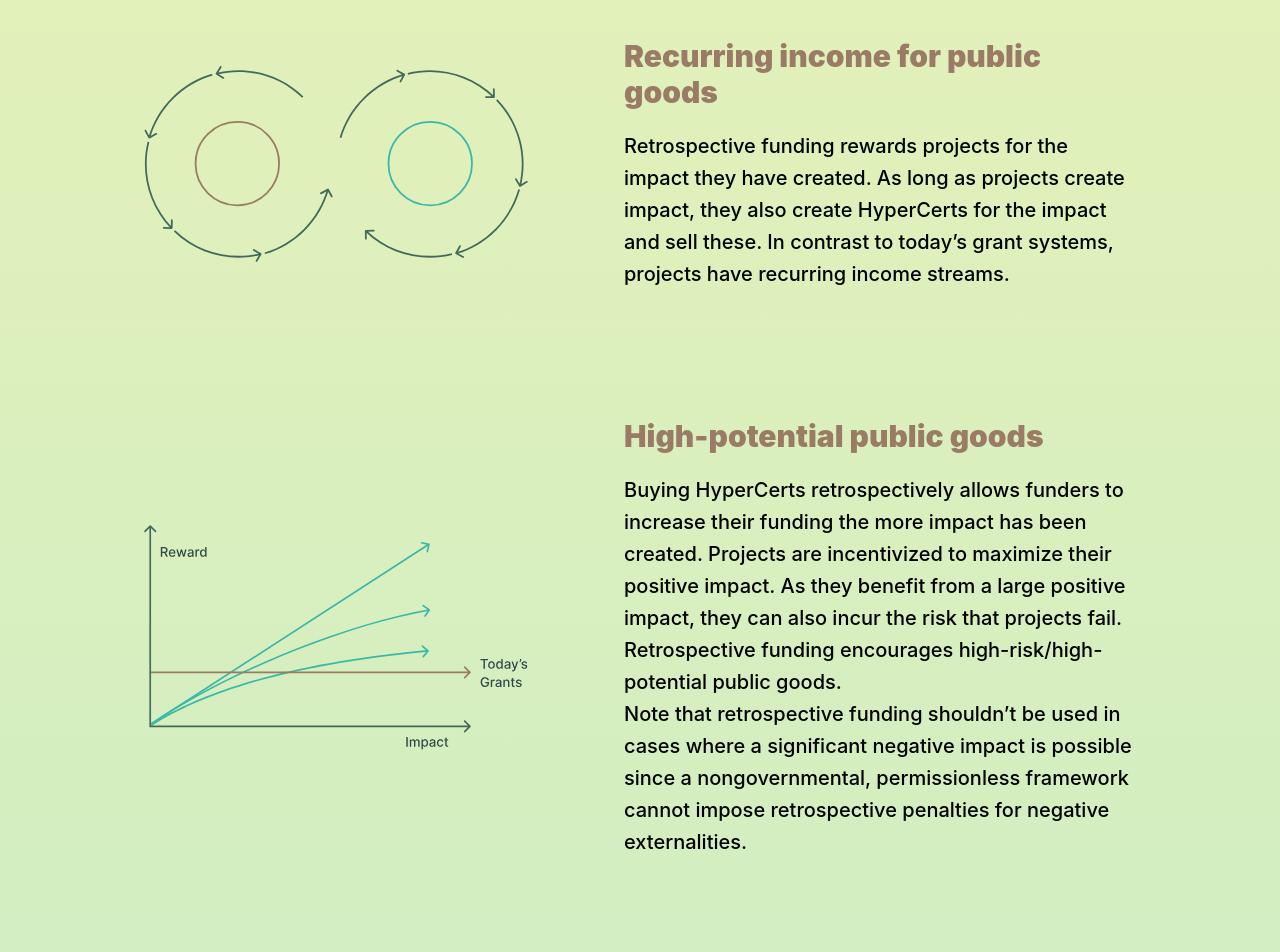
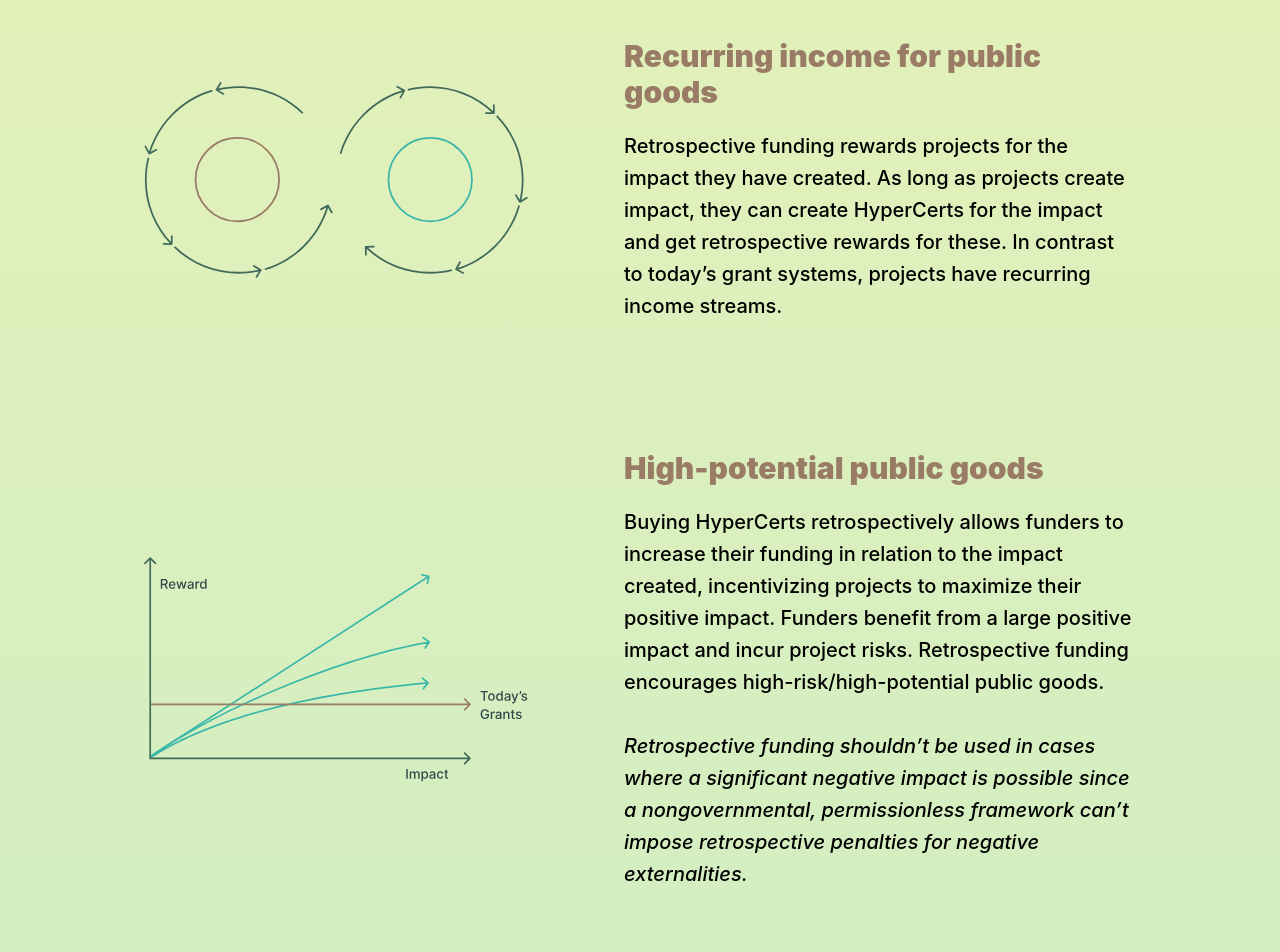
Before and after one commit to Network-Goods/hypercerts-landing, a Gatsby site: page / in a window 1280 px wide. Shown: the part 1640-2592 px from the top of the page. Built offline with nearby package versions, Linux system fonts and the light colour scheme; Gatsby itself is replaced by a stand-in of ours.

Commit message:
Update index.tsx

```diff
--- a/src/pages/index.tsx
+++ b/src/pages/index.tsx
@@ -49,25 +49,23 @@
       headline="Recurring income for public goods"
     >
       Retrospective funding rewards projects for the impact they have created.
-      As long as projects create impact, they also create HyperCerts for the
-      impact and sell these. In contrast to today’s grant systems, projects have
-      recurring income streams.
+      As long as projects create impact, they can create HyperCerts for the
+      impact and get retrospective rewards for these. In contrast to today’s
+      grant systems, projects have recurring income streams.
     </Feature>
     <Feature
       id="high-potential"
       image="high-potential.svg"
       headline="High-potential public goods"
     >
-      Buying HyperCerts retrospectively allows funders to increase their funding
-      the more impact has been created. Projects are incentivized to maximize
-      their positive impact. As they benefit from a large positive impact, they
-      can also incur the risk that projects fail. Retrospective funding
-      encourages high-risk/high-potential public goods.
-      <br />
-      Note that retrospective funding shouldn’t be used in cases where a
-      significant negative impact is possible since a nongovernmental,
-      permissionless framework cannot impose retrospective penalties for
-      negative externalities.
+      Buying HyperCerts retrospectively allows funders to increase their funding in
+      relation to the impact created, incentivizing projects to maximize their
+      positive impact. Funders benefit from a large positive impact and incur project
+      risks. Retrospective funding encourages high-risk/high-potential public goods.
+      <br /><br />
+      <i>Retrospective funding shouldn’t be used in cases where a significant negative
+      impact is possible since a nongovernmental, permissionless framework can’t
+      impose retrospective penalties for negative externalities.</i>
     </Feature>
     <Feature
       id="de-risking"
@@ -129,8 +127,9 @@
           Events
         </h3>
         <p className="leading-paragraph text-xl">
-          HyperCerts.xyz is closely connected with the communities of Schelling
-          Point, Funding the Commons and the Sustainable Blockchain Summit.
+          HyperCerts.xyz originated from the communities of Funding the Commons,
+          Schelling Point, and the Sustainable Blockchain Summit and we are grateful
+          to be part of these communities.
         </p>
         <Item date="October 26, 2022">
           <a href="https://fundingthecommons.io/" target="_blank">
```
